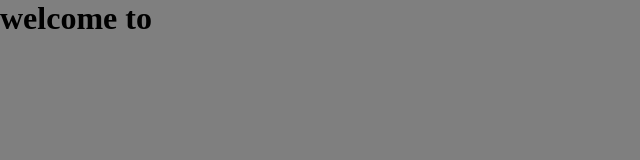
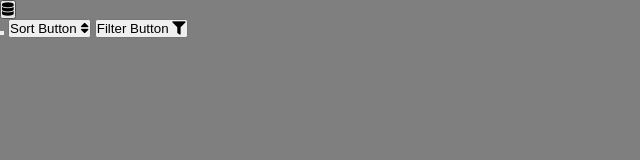
Before and after one commit to TokyoProgramming/javascript-array-method, a plain HTML site: page index.html in a window 1280 px wide. Shown: the whole page, without its empty margins (0-640 px from the left). Drawn offline with Linux system fonts and the light colour scheme.

Commit message:
second commit

```diff
--- a/index.html
+++ b/index.html
@@ -3,11 +3,33 @@
   <head>
     <meta charset="UTF-8" />
     <meta name="viewport" content="width=device-width, initial-scale=1.0" />
+    <link
+      rel="stylesheet"
+      href="https://cdnjs.cloudflare.com/ajax/libs/font-awesome/5.15.1/css/all.min.css"
+      integrity="sha512-+4zCK9k+qNFUR5X+cKL9EIR+ZOhtIloNl9GIKS57V1MyNsYpYcUrUeQc9vNfzsWfV28IaLL3i96P9sdNyeRssA=="
+      crossorigin="anonymous"
+    />
     <link rel="stylesheet" href="style.css" />
     <title>Array method</title>
   </head>
   <body>
-    <h1>welcome to</h1>
+    <div class="container">
+      <button class="get-data" id="get-data">
+        <i class="fas fa-database"></i>
+      </button>
+      <div class="buttons">
+        <button class="map" id="map"></button>
+        <button class="sort" id="sort">
+          Sort Button
+          <i class="fas fa-sort"></i>
+        </button>
+        <button class="filter" id="filter">
+          Filter Button
+          <i class="fas fa-filter"></i>
+        </button>
+      </div>
+    </div>
+
     <script src="script.js"></script>
   </body>
 </html>
```
